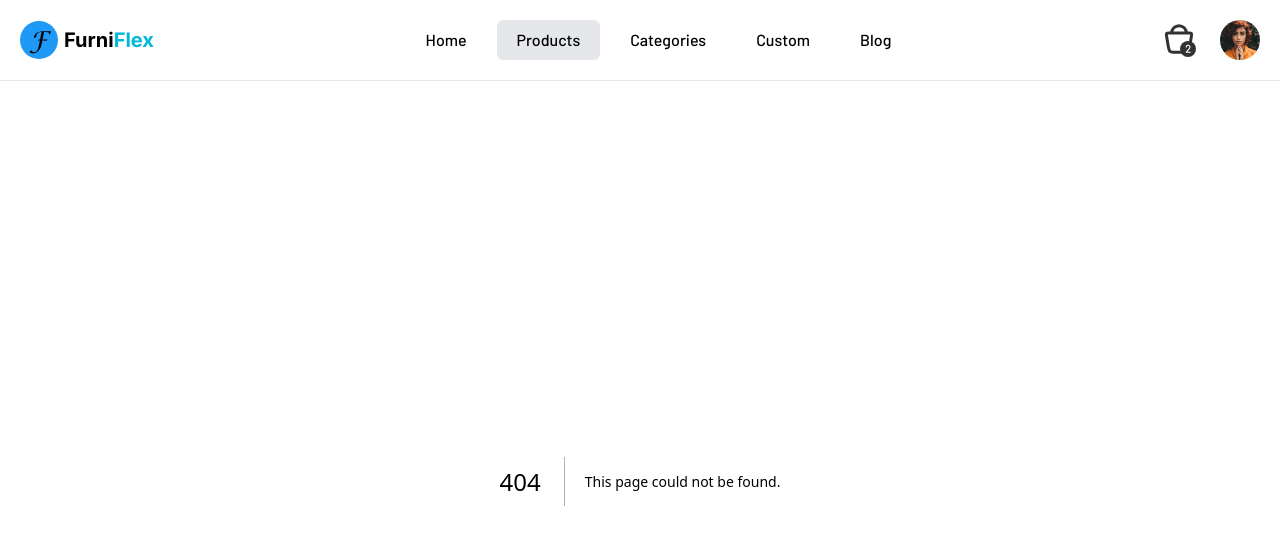
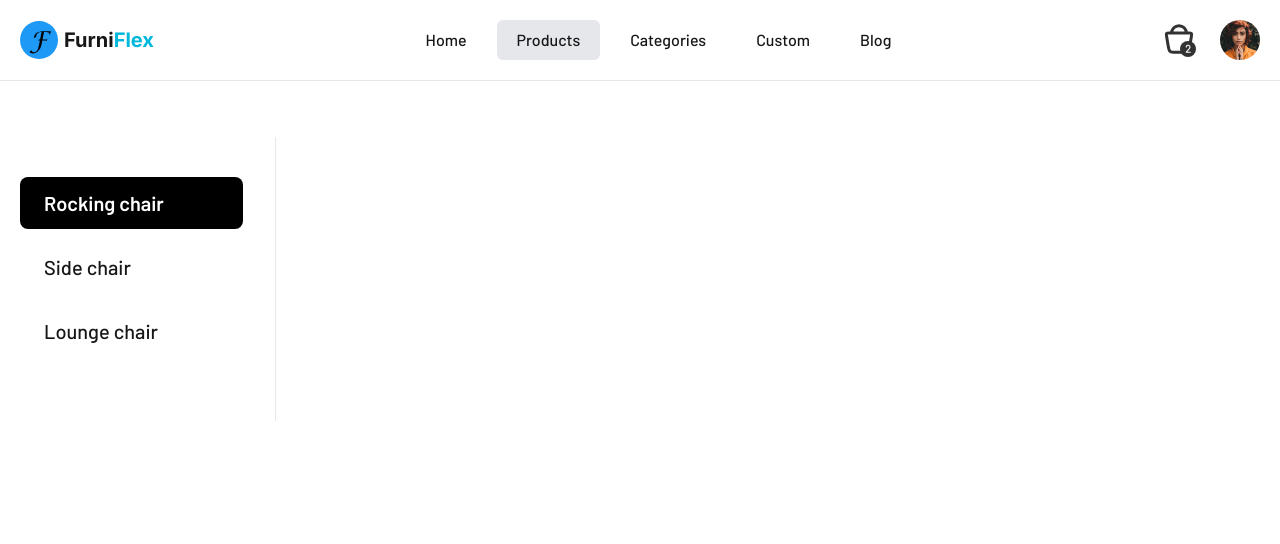
Before and after one commit to hussain-ahmed2/furni-flex, a Next.js app: page /products in a window 1280 px wide. Before the commit this address had no page. Shown: the top 544 px of the page. Built offline with nearby package versions, Linux system fonts and the light colour scheme.

Commit message:
create products router and page

```diff
--- /dev/null
+++ b/src/app/products/page.js
@@ -0,0 +1,11 @@
+import SideBar from "@/components/products/sidebar";
+
+export default function Products() {
+	return (
+		<main className="max-w-7xl mx-auto px-5 py-14">
+			<div>
+				<SideBar />
+			</div>
+		</main>
+	);
+}
```
